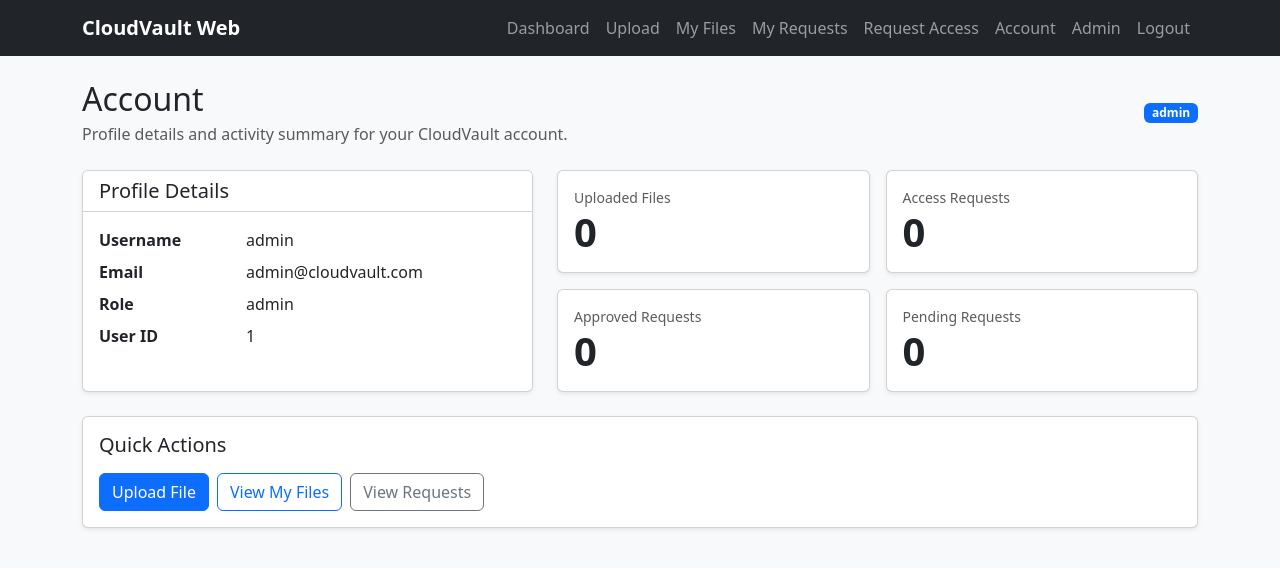
After one commit to Adrian609/cloudvault-web, a Flask app: page /account in a window 1280 px wide. The commit adds this page. Shown: the top 568 px of the page. Run offline with Flask 3, Linux system fonts and the light colour scheme; a user stored in the database is signed in.

Commit message:
adding profile/accont page

```diff
--- a/app.py
+++ b/app.py
@@ -183,6 +183,23 @@ def logout():
 @login_required
 def dashboard():
     return render_template('dashboard.html')
+
+
+@app.route('/account')
+@login_required
+def account():
+    uploaded_count = FileRecord.query.filter_by(owner_id=current_user.id).count()
+    request_count = AccessRequest.query.filter_by(user_id=current_user.id).count()
+    approved_count = AccessRequest.query.filter_by(user_id=current_user.id, status='Approved').count()
+    pending_count = AccessRequest.query.filter_by(user_id=current_user.id, status='Pending').count()
+
+    return render_template(
+        'account.html',
+        uploaded_count=uploaded_count,
+        request_count=request_count,
+        approved_count=approved_count,
+        pending_count=pending_count
+    )
 
 
 # =========================
--- /dev/null
+++ b/templates/account.html
@@ -0,0 +1,88 @@
+{% extends "base.html" %}
+
+{% block title %}Account | CloudVault Web{% endblock %}
+
+{% block content %}
+<div class="d-flex flex-column flex-md-row justify-content-between align-items-md-center gap-3 mb-4">
+    <div>
+        <h1 class="h2 mb-1">Account</h1>
+        <p class="text-muted mb-0">Profile details and activity summary for your CloudVault account.</p>
+    </div>
+    <span class="badge text-bg-{{ 'primary' if current_user.role == 'admin' else 'secondary' }} align-self-start align-self-md-center">
+        {{ current_user.role }}
+    </span>
+</div>
+
+<div class="row g-4">
+    <div class="col-lg-5">
+        <div class="card shadow-sm h-100">
+            <div class="card-header bg-white">
+                <h2 class="h5 mb-0">Profile Details</h2>
+            </div>
+            <div class="card-body">
+                <dl class="row mb-0">
+                    <dt class="col-sm-4">Username</dt>
+                    <dd class="col-sm-8">{{ current_user.username }}</dd>
+
+                    <dt class="col-sm-4">Email</dt>
+                    <dd class="col-sm-8">{{ current_user.email }}</dd>
+
+                    <dt class="col-sm-4">Role</dt>
+                    <dd class="col-sm-8">{{ current_user.role }}</dd>
+
+                    <dt class="col-sm-4">User ID</dt>
+                    <dd class="col-sm-8 mb-0">{{ current_user.id }}</dd>
+                </dl>
+            </div>
+        </div>
+    </div>
+
+    <div class="col-lg-7">
+        <div class="row g-3">
+            <div class="col-sm-6">
+                <div class="card shadow-sm h-100">
+                    <div class="card-body">
+                        <div class="text-muted small">Uploaded Files</div>
+                        <div class="display-6 fw-semibold">{{ uploaded_count }}</div>
+                    </div>
+                </div>
+            </div>
+            <div class="col-sm-6">
+                <div class="card shadow-sm h-100">
+                    <div class="card-body">
+                        <div class="text-muted small">Access Requests</div>
+                        <div class="display-6 fw-semibold">{{ request_count }}</div>
+                    </div>
+                </div>
+            </div>
+            <div class="col-sm-6">
+                <div class="card shadow-sm h-100">
+                    <div class="card-body">
+                        <div class="text-muted small">Approved Requests</div>
+                        <div class="display-6 fw-semibold">{{ approved_count }}</div>
+                    </div>
+                </div>
+            </div>
+            <div class="col-sm-6">
+                <div class="card shadow-sm h-100">
+                    <div class="card-body">
+                        <div class="text-muted small">Pending Requests</div>
+                        <div class="display-6 fw-semibold">{{ pending_count }}</div>
+                    </div>
+                </div>
+            </div>
+        </div>
+    </div>
+</div>
+
+<div class="card shadow-sm mt-4">
+    <div class="card-body">
+        <h2 class="h5 mb-3">Quick Actions</h2>
+        <div class="d-flex flex-wrap gap-2">
+            <a href="{{ url_for('upload') }}" class="btn btn-primary">Upload File</a>
+            <a href="{{ url_for('my_files') }}" class="btn btn-outline-primary">View My Files</a>
+            <a href="{{ url_for('my_requests') }}" class="btn btn-outline-secondary">View Requests</a>
+        </div>
+    </div>
+</div>
+{% endblock %}
--- a/templates/base.html
+++ b/templates/base.html
@@ -23,6 +23,7 @@
                         <li class="nav-item"><a class="nav-link" href="{{ url_for('my_files') }}">My Files</a></li>
                         <li class="nav-item"><a class="nav-link" href="{{ url_for('my_requests') }}">My Requests</a></li>
                         <li class="nav-item"><a class="nav-link" href="{{ url_for('request_access') }}">Request Access</a></li>
+                        <li class="nav-item"><a class="nav-link" href="{{ url_for('account') }}">Account</a></li>
                         {% if current_user.role == 'admin' %}
                             <li class="nav-item"><a class="nav-link" href="{{ url_for('admin') }}">Admin</a></li>
                         {% endif %}
```
